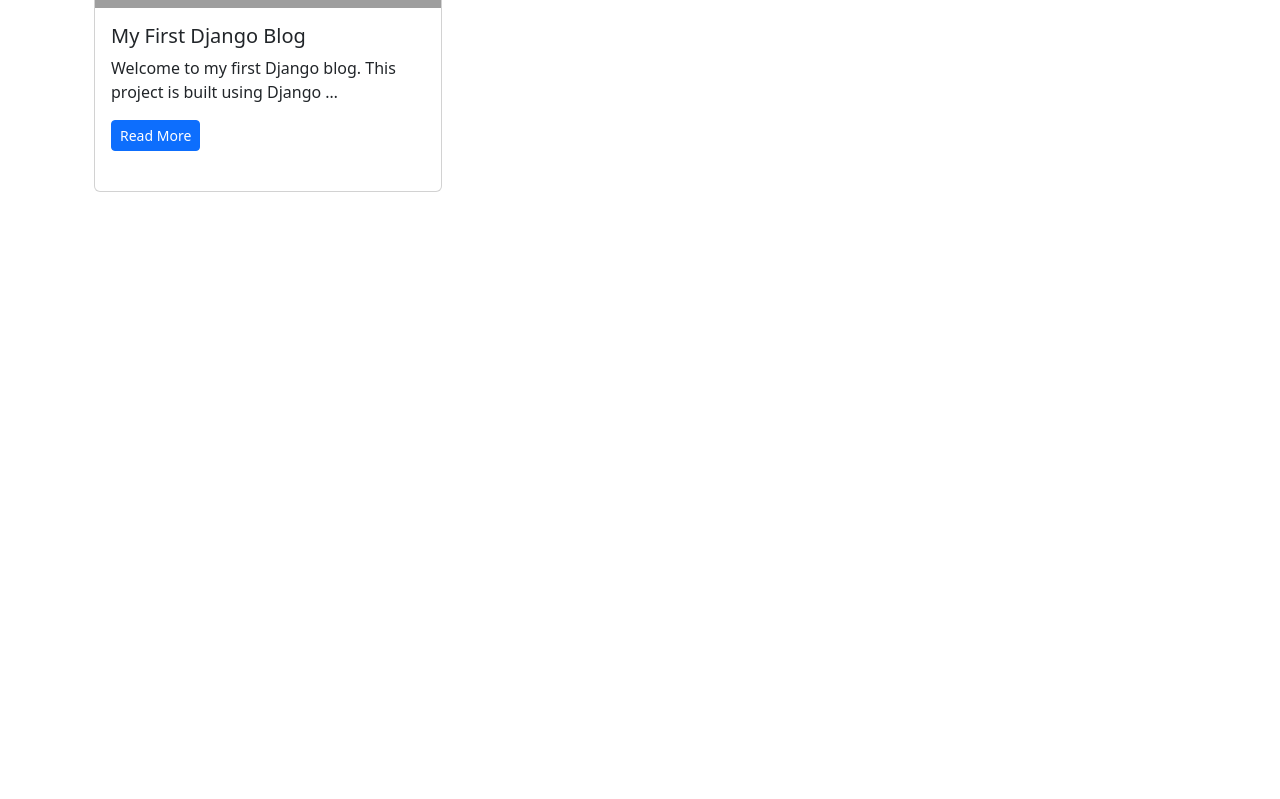
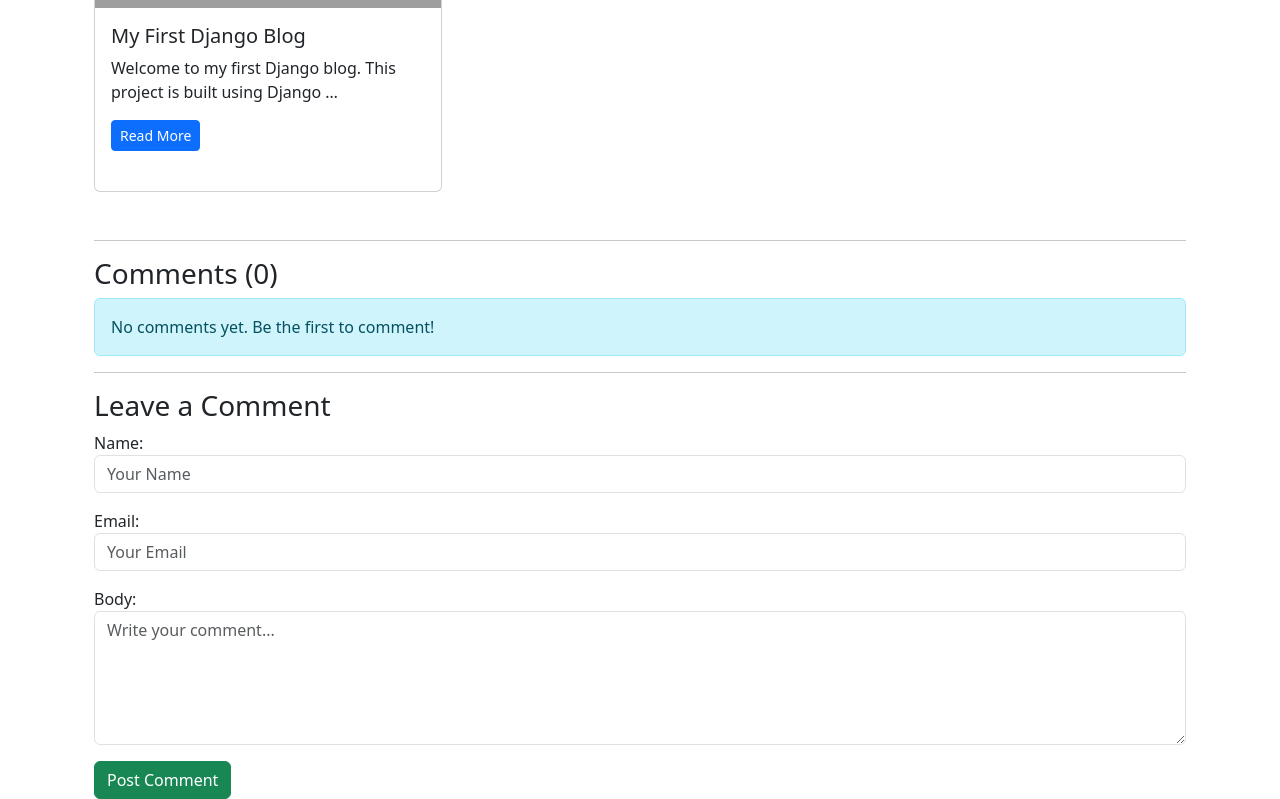
Before and after one commit to eshajena3/AdvanceBlog, a Django app: a page that uses templates/blog/post_detail.html in a window 1280 px wide. Shown: the part 1657-2456 px from the top of the page. Before the commit the page ends 1849 px from the top, so only its background shows below. Run offline with Django 5.2, Linux system fonts and the light colour scheme; data comes from the database, SQL or seed files in the repository; both versions use the stored data as it was after the commit; parts of the project's set-up code (start-up, migrations or seed data) failed here and were passed over; some libraries are stand-ins or nearby versions; grey boxes are pictures that could not be loaded.

Commit message:
Add comment system

```diff
--- a/blog/forms.py
+++ b/blog/forms.py
@@ -6,9 +6,22 @@ class CommentForm(forms.ModelForm):
 
     class Meta:
         model = Comment
+        fields = ["name", "email", "body"]
 
-        fields = [
-            "name",
-            "email",
-            "body",
-        ]
+        widgets = {
+            "name": forms.TextInput(attrs={
+                "class": "form-control",
+                "placeholder": "Your Name"
+            }),
+
+            "email": forms.EmailInput(attrs={
+                "class": "form-control",
+                "placeholder": "Your Email"
+            }),
+
+            "body": forms.Textarea(attrs={
+                "class": "form-control",
+                "rows": 5,
+                "placeholder": "Write your comment..."
+            }),
+        }
--- a/blog/views.py
+++ b/blog/views.py
@@ -6,6 +6,7 @@ from django.contrib.auth.decorators import login_required
 from django.shortcuts import redirect
 
 from .models import Category, Post
+from .forms import CommentForm
 
 
 def home(request):
@@ -53,29 +54,48 @@ def category_posts(request, slug):
 
 
 def post_detail(request, slug):
+
     post = get_object_or_404(
         Post,
         slug=slug,
-        status="Published",
+        status="Published"
     )
+
+    comments = post.comments.filter(active=True)
+
+    if request.method == "POST":
+
+        form = CommentForm(request.POST)
+
+        if form.is_valid():
+
+            new_comment = form.save(commit=False)
+            new_comment.post = post
+            new_comment.save()
+
+            return redirect("post-detail", slug=post.slug)
+
+    else:
+
+        form = CommentForm()
 
     related_posts = (
         Post.objects.filter(
             category=post.category,
-            status="Published",
+            status="Published"
         )
-        .exclude(id=post.id)
+        .exclude(pk=post.pk)
         .order_by("-created_at")[:3]
     )
 
-    return render(
-        request,
-        "blog/post_detail.html",
-        {
-            "post": post,
-            "related_posts": related_posts,
-        },
-    )
+    context = {
+        "post": post,
+        "comments": comments,
+        "form": form,
+        "related_posts": related_posts,
+    }
+
+    return render(request, "blog/post_detail.html", context)
 
 
 def tag_posts(request, slug):
--- a/templates/blog/post_detail.html
+++ b/templates/blog/post_detail.html
@@ -135,6 +135,71 @@
 
     </div>
 
+    <hr class="mt-5">
+
+    <!-- Comments -->
+
+    <h3>Comments ({{ comments.count }})</h3>
+
+    {% for comment in comments %}
+
+    <div class="card mb-3">
+
+        <div class="card-body">
+
+            <h5>{{ comment.name }}</h5>
+
+            <small class="text-muted">
+                {{ comment.created_at|date:"F d, Y" }}
+            </small>
+
+            <p class="mt-2">
+                {{ comment.body }}
+            </p>
+
+        </div>
+
+    </div>
+
+    {% empty %}
+
+    <div class="alert alert-info">
+        No comments yet. Be the first to comment!
+    </div>
+
+    {% endfor %}
+
+    <hr>
+
+    <!-- Comment Form -->
+
+    <h3>Leave a Comment</h3>
+
+    <form method="POST">
+
+        {% csrf_token %}
+
+        <div class="mb-3">
+            {{ form.name.label_tag }}
+            {{ form.name }}
+        </div>
+
+        <div class="mb-3">
+            {{ form.email.label_tag }}
+            {{ form.email }}
+        </div>
+
+        <div class="mb-3">
+            {{ form.body.label_tag }}
+            {{ form.body }}
+        </div>
+
+        <button type="submit" class="btn btn-success">
+            Post Comment
+        </button>
+
+    </form>
+
 </div>
 
 {% endblock %}
```
Also changed, not shown: db.sqlite3.
